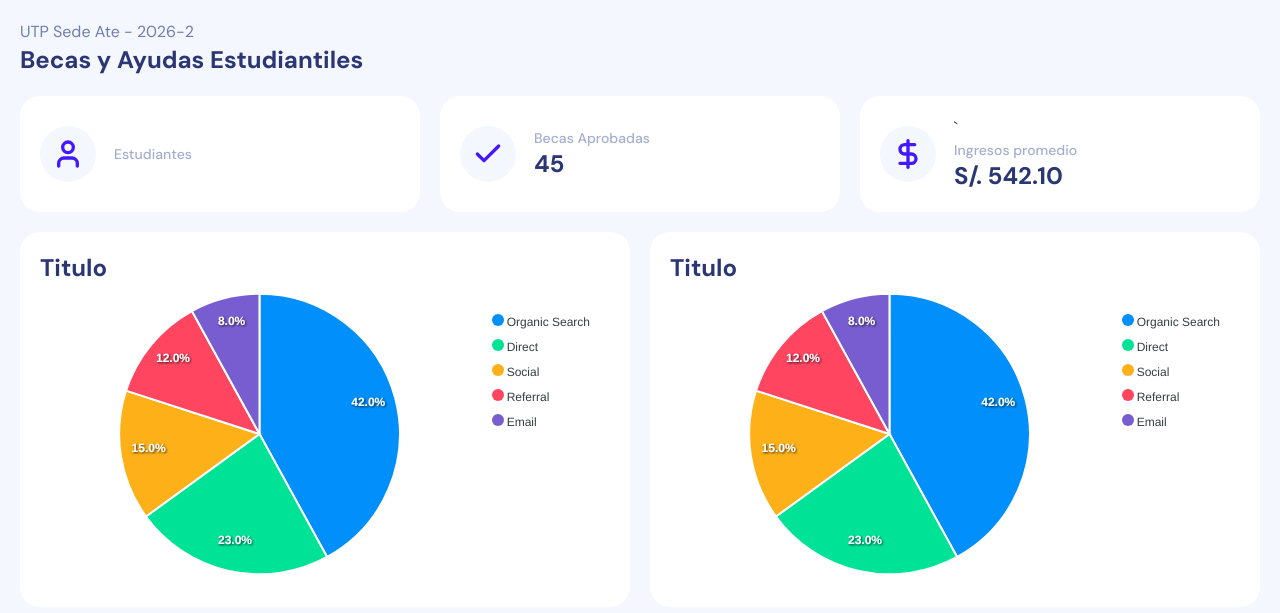
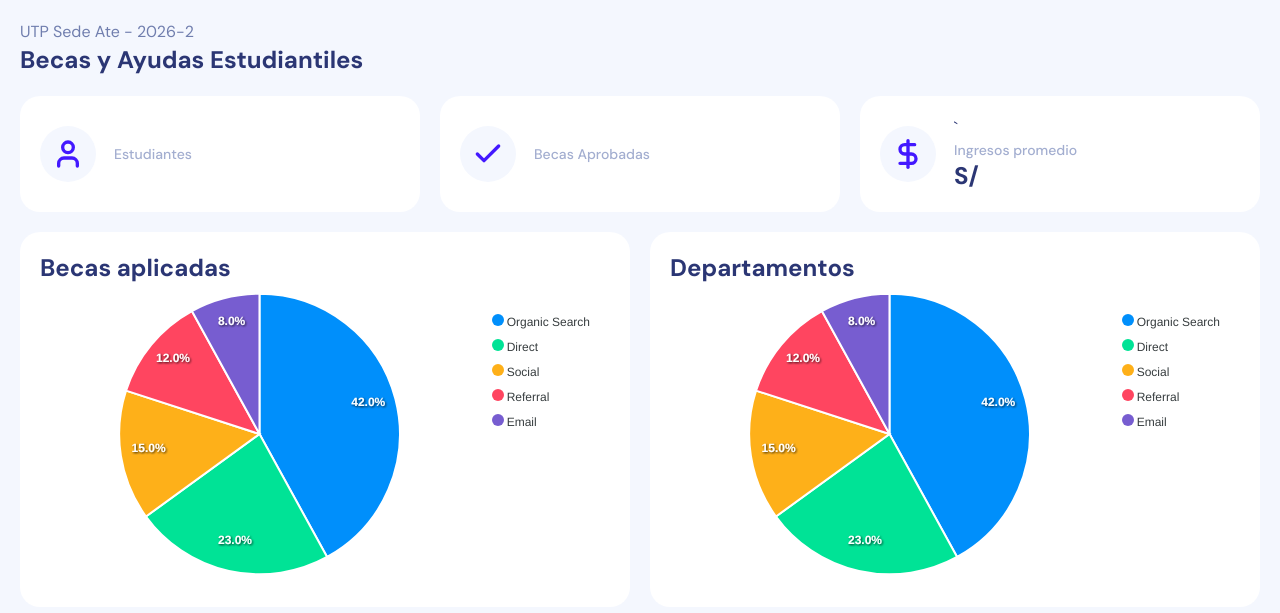
Before and after one commit to calixto24/lenguaje-programacion, a FastAPI app: template templates/index.html in a window 1280 px wide. Shown: the top 613 px of the page. Run offline with FastAPI, Linux system fonts and the light colour scheme; the template is opened without the code that fills it, so the values that code supplies are empty; parts of the project's set-up code (start-up, migrations or seed data) failed here and were passed over; some libraries are stand-ins or nearby versions.

Commit message:
info general

```diff
--- a/templates/index.html
+++ b/templates/index.html
@@ -65,7 +65,7 @@
             <h3 class="text-sm font-medium text-card-foreground">
               Becas Aprobadas
             </h3>
-            <p class="text-2xl font-bold">45</p>
+            <p class="text-2xl font-bold">{{ metricas.total_becas_aprobadas }}</p>
           </div>
         </div>
 
@@ -83,18 +83,18 @@
             <h3 class="text-sm font-medium text-card-foreground">
               Ingresos promedio
             </h3>
-            <p class="text-2xl font-bold">S/. 542.10</p>
+            <p class="text-2xl font-bold"> S/ {{ metricas.promedio_ingreso_beneficiarios }}</p>
           </div>
         </div>
       </div>
 
       <div class="flex gap-5 w-full">
         <div class="card flex-1">
-          <h3 class="card-title">Titulo</h3>
+          <h3 class="card-title">Becas aplicadas</h3>
           <div id="appliedScholarshipPieChart"></div>
         </div>
         <div class="card flex-1">
-          <h3 class="card-title">Titulo</h3>
+          <h3 class="card-title">Departamentos</h3>
           <div id="departmentsPieChart"></div>
         </div>
       </div>
```
